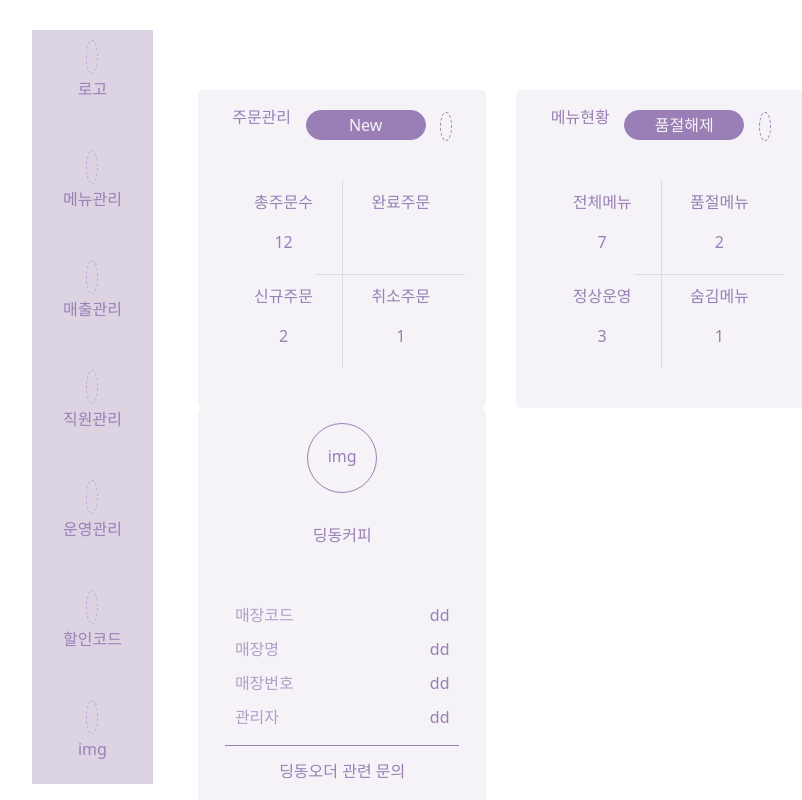
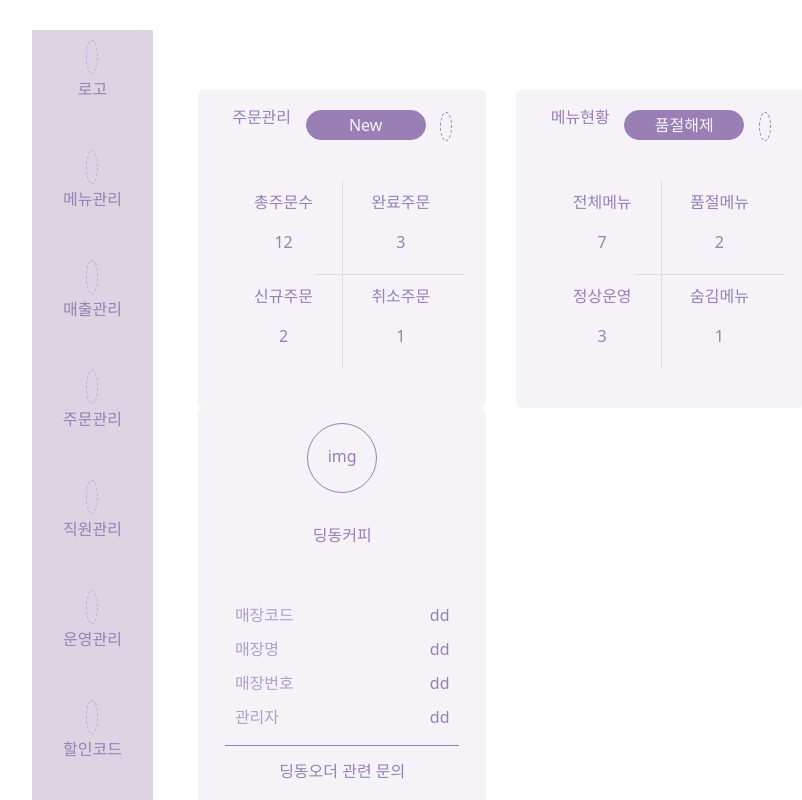
Before and after one commit to jgsjss/ding, a Vue app: page /main in a window 1280 px wide. Shown: the top 800 px of the page, without its empty margins (13-815 px from the left). Built offline with nearby package versions, Linux system fonts and the light colour scheme; some icons are missing.

Commit message:
12.24 15:34
App.vue 네브바 메뉴 수정후 푸쉬

```diff
--- a/src/App.vue
+++ b/src/App.vue
@@ -15,7 +15,11 @@
       </li>
       <li class="nav-item">
         <i class="xi-cloud-o"></i>
-        <router-link to="/ordermanagement"><p class="nav-link">매출관리</p></router-link>
+        <router-link to="/salesmanagement"><p class="nav-link">매출관리</p></router-link>
+      </li>
+      <li class="nav-item">
+        <i class="xi-cloud-o"></i>
+        <router-link to="/ordermanagement"><p class="nav-link">주문관리</p></router-link>
       </li>
       <li class="nav-item">
         <i class="xi-cloud-o"></i>
--- a/src/components/OrderManage.vue
+++ b/src/components/OrderManage.vue
@@ -8,11 +8,11 @@
     <div class="order_container">
       <div class="order_box">
         <p class="order_name">총주문수</p>
-        <div>{{  $store.state.orderData.length  }}</div>
+        <div>{{ $store.state.orderData.length  }}</div>
       </div>
       <div class="order_box">
         <p class="order_name">완료주문</p>
-        <div @click="$store.commit('completedOrder')">{{ completedNum }}</div>
+        <div>{{ $store.state.completedNum }}</div>
       </div>
       <div class="order_box">
         <p class="order_name">신규주문</p>
```
